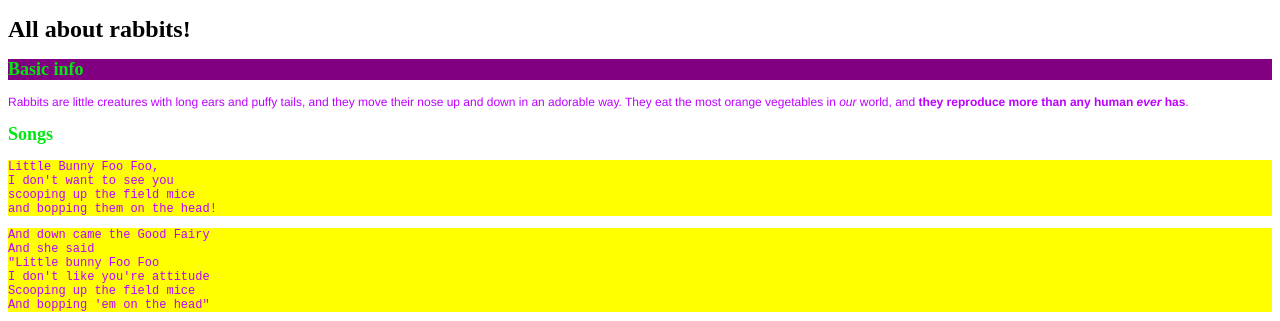
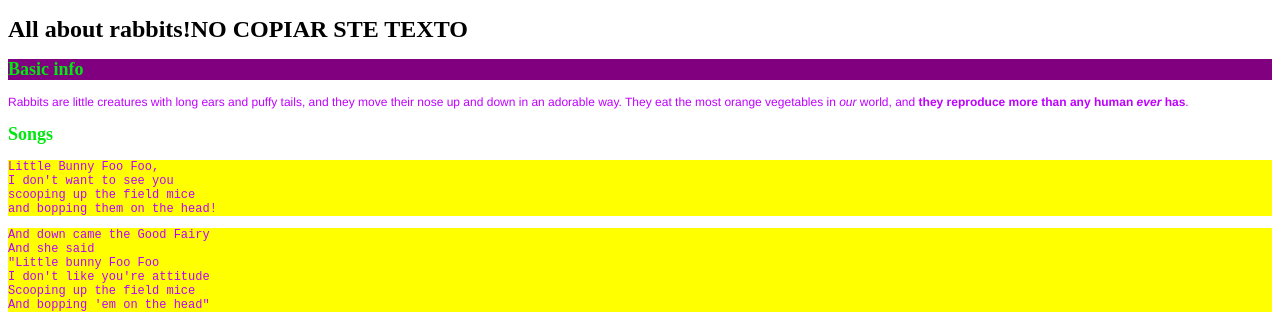
Before and after one commit to asesoriasvasquez/asesoriasvasquez.github.io, a plain HTML site: page index.html in a window 1280 px wide. Shown: the top 321 px of the page. Drawn offline with Linux system fonts and the light colour scheme.

Commit message:
Update index.html

```diff
--- a/index.html
+++ b/index.html
@@ -31,7 +31,7 @@
     </head>
     <body>
 
-    <h1>All about rabbits!</h1>
+    <h1>All about rabbits!NO COPIAR STE TEXTO</h1>
 
     <h2 id="rabbits-info-heading">Basic info</h2>
 
```
